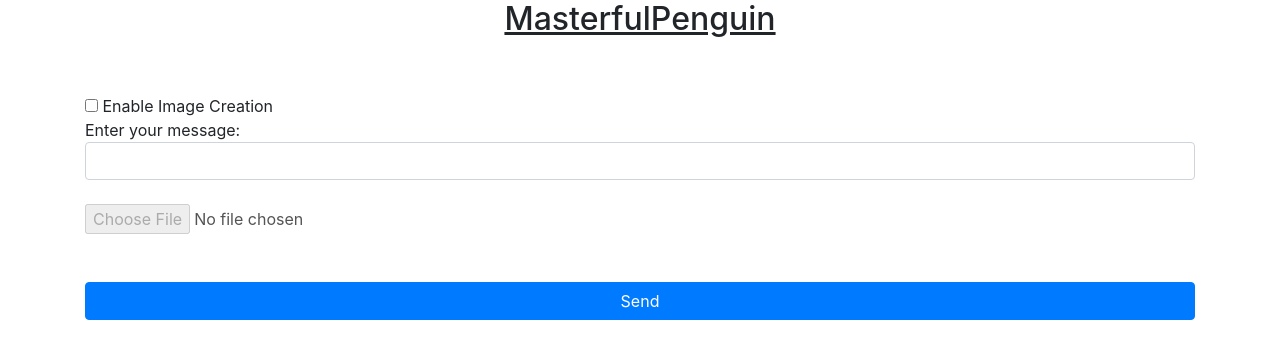
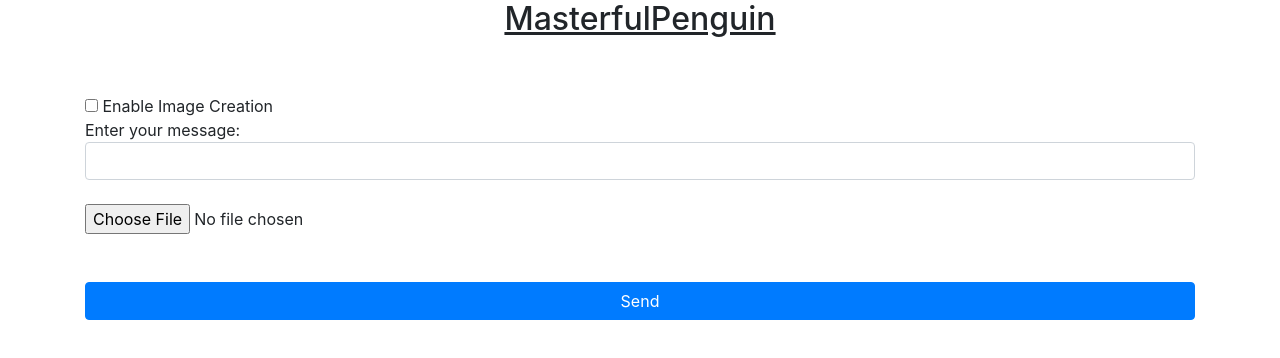
Before and after one commit to rajrey77/Render-AI-Web, a website: page public/index.html in a window 1280 px wide. Drawn offline with nearby package versions, Linux system fonts and the light colour scheme.

Commit message:
Update Image Generation Functionality

```diff
--- a/public/index.html
+++ b/public/index.html
@@ -17,7 +17,7 @@
                 <br>
                 Enter your message: <input type="text" id="message1" class="form-control"></input>
                 <br>
-                <input type="file" id="imageInput" class="form-control-file" disabled>
+                <input type="file" id="imageInput" class="form-control-file">
                 <br>
                 <input type="hidden" id="userFileName">
                 <br>
--- a/public/script.js
+++ b/public/script.js
@@ -7,7 +7,7 @@ const enableImageCreation = document.getElementById('enableImageCreation');
 const messages = [];
 
 enableImageCreation.addEventListener('change', () => {
-    imageInput.disabled = !enableImageCreation.checked;
+    // No need to hide the image input
 });
 
 sendButton.addEventListener('click', async() => {
```
